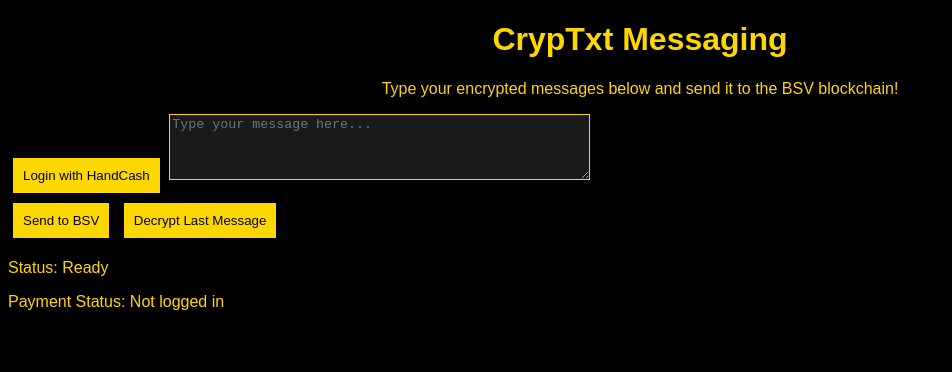
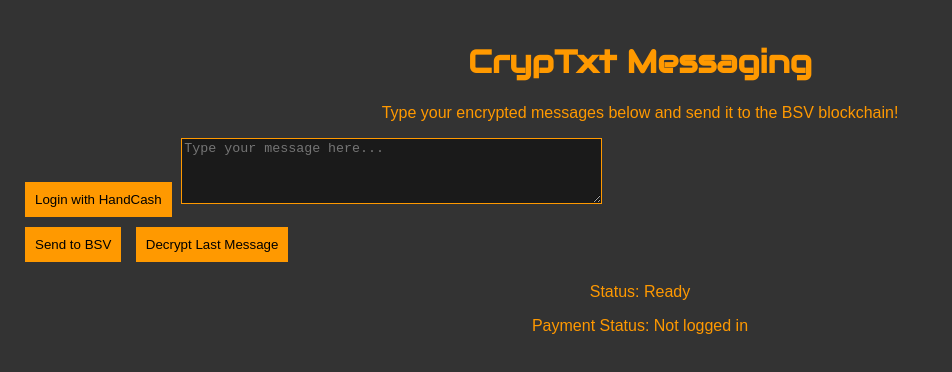
Before and after one commit to r33dact3d/CrypTxt, a website: page public/index.html in a window 1280 px wide. Shown: the whole page, without its empty margins (0-952 px from the left). Drawn offline with nearby package versions, Linux system fonts and the light colour scheme.

Commit message:
Update index.html

```diff
--- a/public/index.html
+++ b/public/index.html
@@ -4,24 +4,55 @@
   <meta charset="UTF-8">
   <meta name="viewport" content="width=device-width, initial-scale=1.0">
   <title>CrypTxt Messaging</title>
+  <link href="https://fonts.googleapis.com/css2?family=Audiowide&display=swap" rel="stylesheet">
+  <style>
+    body {
+      background-color: #333333;
+      color: #ff9900;
+      font-family: Arial, sans-serif;
+      margin: 0;
+      padding: 20px;
+    }
+    h1 {
+      font-family: 'Audiowide', cursive;
+      text-align: center;
+    }
+    p {
+      text-align: center;
+    }
+    button {
+      background-color: #ff9900;
+      color: black;
+      border: none;
+      padding: 10px;
+      margin: 5px;
+      cursor: pointer;
+    }
+    textarea {
+      background-color: #1a1a1a;
+      color: #ff9900;
+      border: 1px solid #ff9900;
+      resize: vertical;
+    }
+  </style>
 </head>
-<body style="background-color: black; color: gold; font-family: Arial, sans-serif;">
-  <h1 style="text-align: center;">CrypTxt Messaging</h1>
-  <p style="text-align: center;">Type your encrypted messages below and send it to the BSV blockchain!</p>
+<body>
+  <h1>CrypTxt Messaging</h1>
+  <p>Type your encrypted messages below and send it to the BSV blockchain!</p>
 
-  <button id="loginButton" onclick="login()" style="background-color: gold; color: black; border: none; padding: 10px; margin: 5px;">Login with HandCash</button>
+  <button id="loginButton">Login with HandCash</button>
 
-  <textarea id="message" rows="4" cols="50" placeholder="Type your message here..." style="background-color: #1a1a1a; color: gold; border: 1px solid gold;"></textarea>
+  <textarea id="message" rows="4" cols="50" placeholder="Type your message here..."></textarea>
   <br>
 
-  <button onclick="sendMessage()" style="background-color: gold; color: black; border: none; padding: 10px; margin: 5px;">Send to BSV</button>
-  <button onclick="decryptMessage()" style="background-color: gold; color: black; border: none; padding: 10px; margin: 5px;">Decrypt Last Message</button>
+  <button onclick="sendMessage()">Send to BSV</button>
+  <button onclick="decryptMessage()">Decrypt Last Message</button>
 
   <p id="status">Status: Ready</p>
   <p id="paymentStatus">Payment Status: Not logged in</p>
 
   <script src="https://unpkg.com/bsv@2.0.10/bsv.min.js"></script>
   <script src="https://cdnjs.cloudflare.com/ajax/libs/crypto-js/4.1.1/crypto-js.min.js"></script>
-  <script src="script.js"></script>
+  <script src="/script.js"></script>
 </body>
 </html>
```
